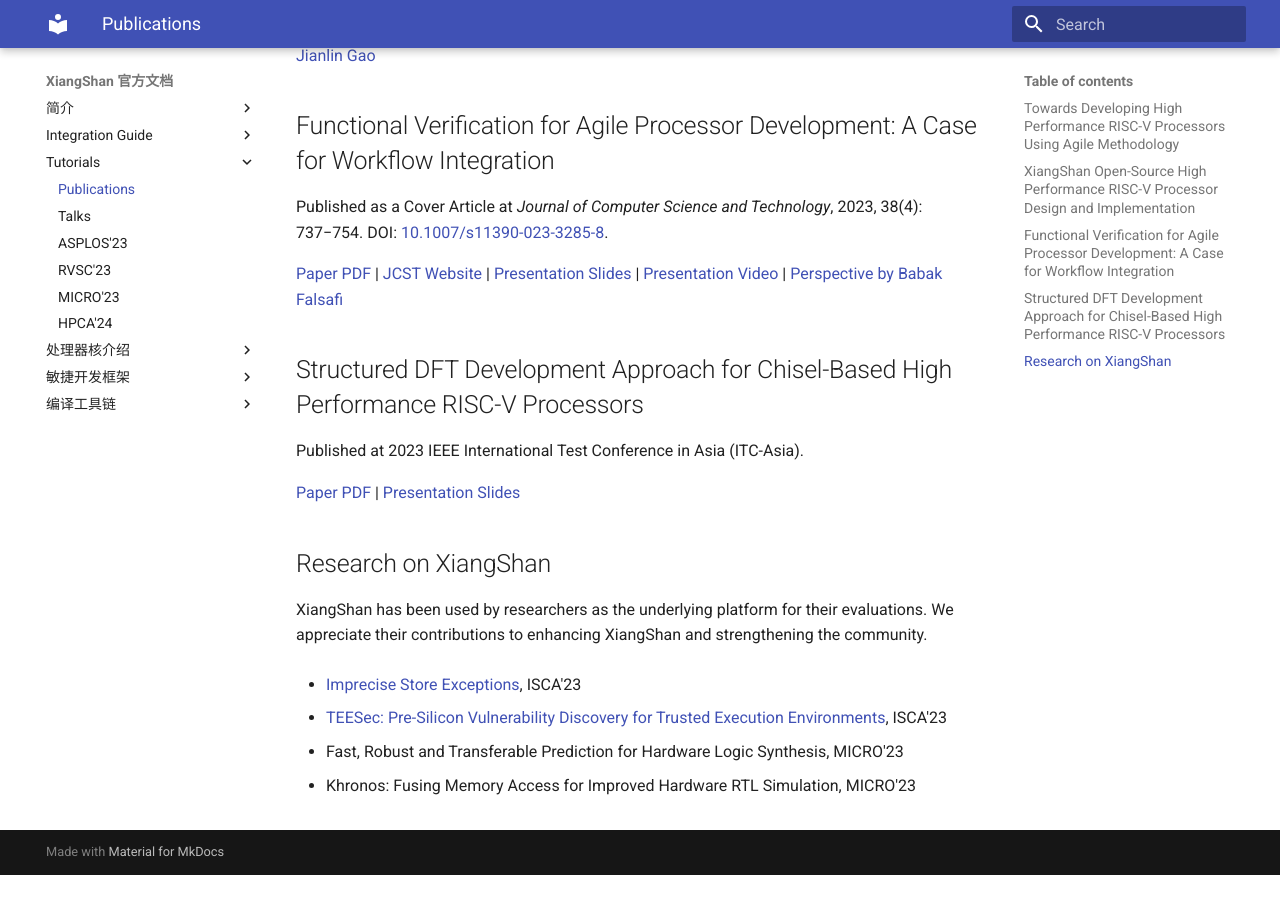
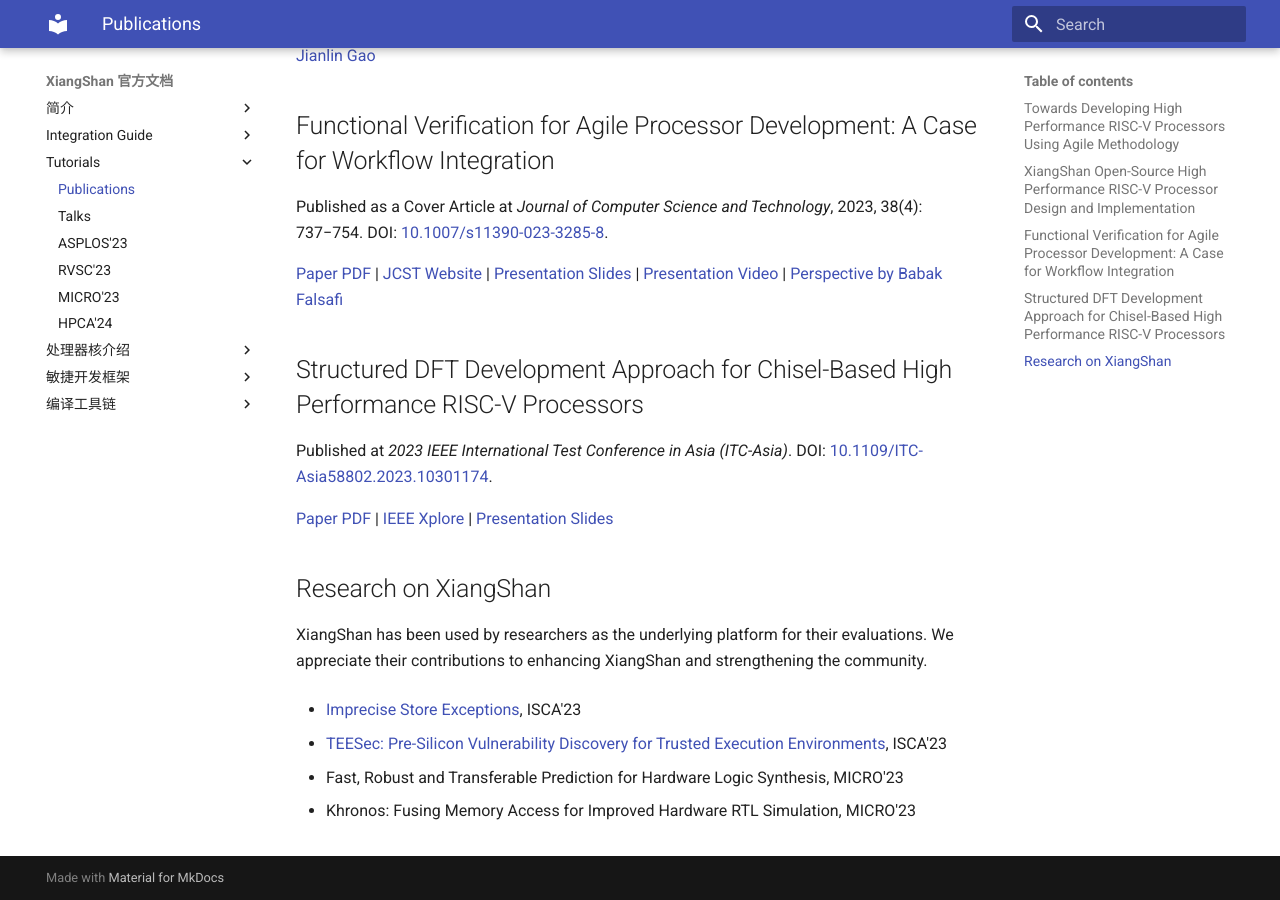
Before and after one commit to OpenXiangShan/XiangShan-doc, an MkDocs documentation site: the page built from docs/tutorials/publications.md, in a window 1280 px wide and 900 px high, scrolled down 899 px. Built offline with MkDocs 1.6.1 and Material for MkDocs 9.7.7, drawn with Linux system fonts in a browser that asks for light colours; before the commit the page ends 1774 px from its top, so only the background shows below that.

Commit message:
Update ITC Asia DOI

```diff
--- a/docs/tutorials/publications.md
+++ b/docs/tutorials/publications.md
@@ -31,9 +31,9 @@ Published as a Cover Article at *Journal of Computer Science and Technology*, 20
 
 ## Structured DFT Development Approach for Chisel-Based High Performance RISC-V Processors
 
-Published at 2023 IEEE International Test Conference in Asia (ITC-Asia).
+Published at *2023 IEEE International Test Conference in Asia (ITC-Asia)*. DOI: [10.1109/ITC-Asia58802.2023.10301174](https://doi.org/10.1109/ITC-Asia58802.2023.10301174).
 
-[Paper PDF](https://github.com/OpenXiangShan/XiangShan-doc/raw/main/publications/itcasia2023-chiseldft.pdf) | [Presentation Slides](https://github.com/OpenXiangShan/XiangShan-doc/raw/main/publications/itcasia2023-chiseldft-slides.pdf)
+[Paper PDF](https://github.com/OpenXiangShan/XiangShan-doc/raw/main/publications/itcasia2023-chiseldft.pdf) | [IEEE Xplore](https://ieeexplore.ieee.org/document/10301174) | [Presentation Slides](https://github.com/OpenXiangShan/XiangShan-doc/raw/main/publications/itcasia2023-chiseldft-slides.pdf)
 
 ## Research on XiangShan
 
```
Also changed, not shown: publications/README.md (+2 -2 lines).
